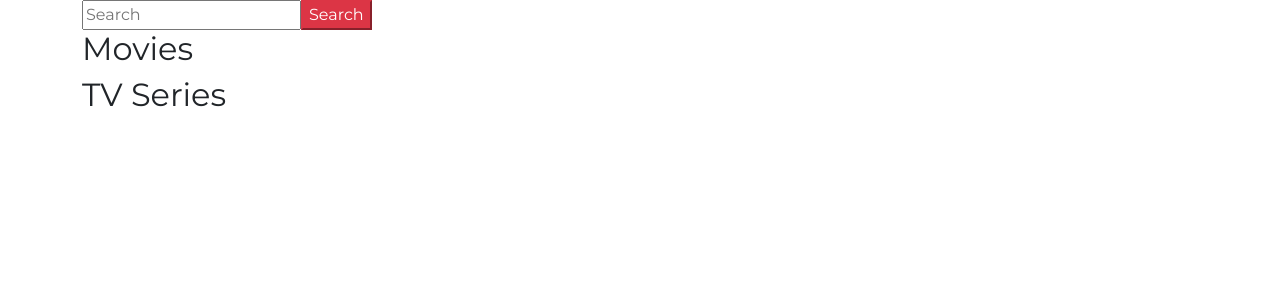
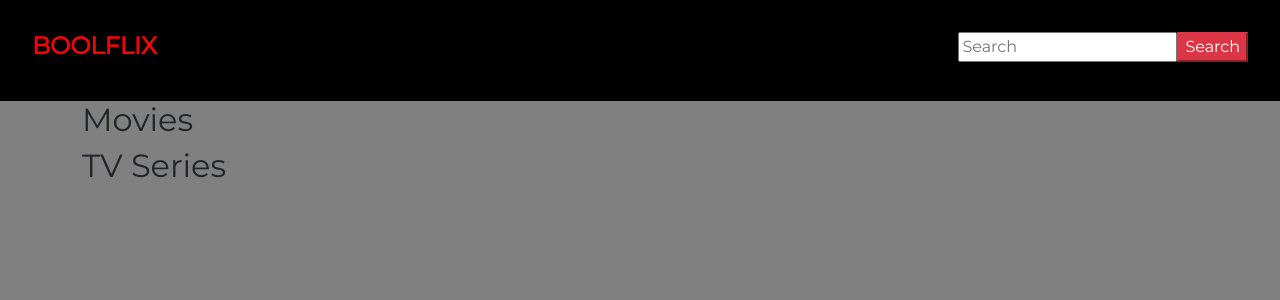
Before and after one commit to antonrugg/vue-boolflix, a Vue app: page / in a window 1280 px wide. Shown: the top 300 px of the page. Built offline with nearby package versions, Linux system fonts and the light colour scheme.

Commit message:
more style

```diff
--- a/src/App.vue
+++ b/src/App.vue
@@ -81,5 +81,9 @@ export default {
 <style lang="scss">
   @import '@/styles/general';
 
+    body{
+      background-color: gray;
+    }
+
 
 </style>
--- a/src/components/HeaderComponent.vue
+++ b/src/components/HeaderComponent.vue
@@ -1,7 +1,11 @@
 <template>
-  <header class="container">
-      <input type="text" placeholder="Search" v-model="queryStored">
-      <button class="btn-danger" @click="search">Search</button>
+  <header class="container-fluid d-flex justify-content-between">
+      <h1>boolflix</h1>
+
+      <div>
+        <input type="text" placeholder="Search" v-model="queryStored">
+        <button class="btn-danger" @click="search">Search</button>
+      </div>
   </header>
 </template>
 
@@ -25,7 +29,18 @@ export default {
 
 <!-- Add "scoped" attribute to limit CSS to this component only -->
 <style scoped lang="scss">
+    header{
+      background-color: black;
+      width: 100vw;
+      padding: 2rem 2rem;
 
+      h1{
+        text-transform: uppercase;
+        font-size: 24px;
+        font-weight: 700;
+        color: red;
+      }
+    }
 
 
 </style>
--- a/src/components/MainComponent.vue
+++ b/src/components/MainComponent.vue
@@ -29,4 +29,8 @@ export default {
 
 <style lang="scss" scoped>
 
+  main{
+    background-color: gray;
+  }
+
 </style>
```
Also changed, not shown: src/components/CardItem.vue (+4 -3 lines).
